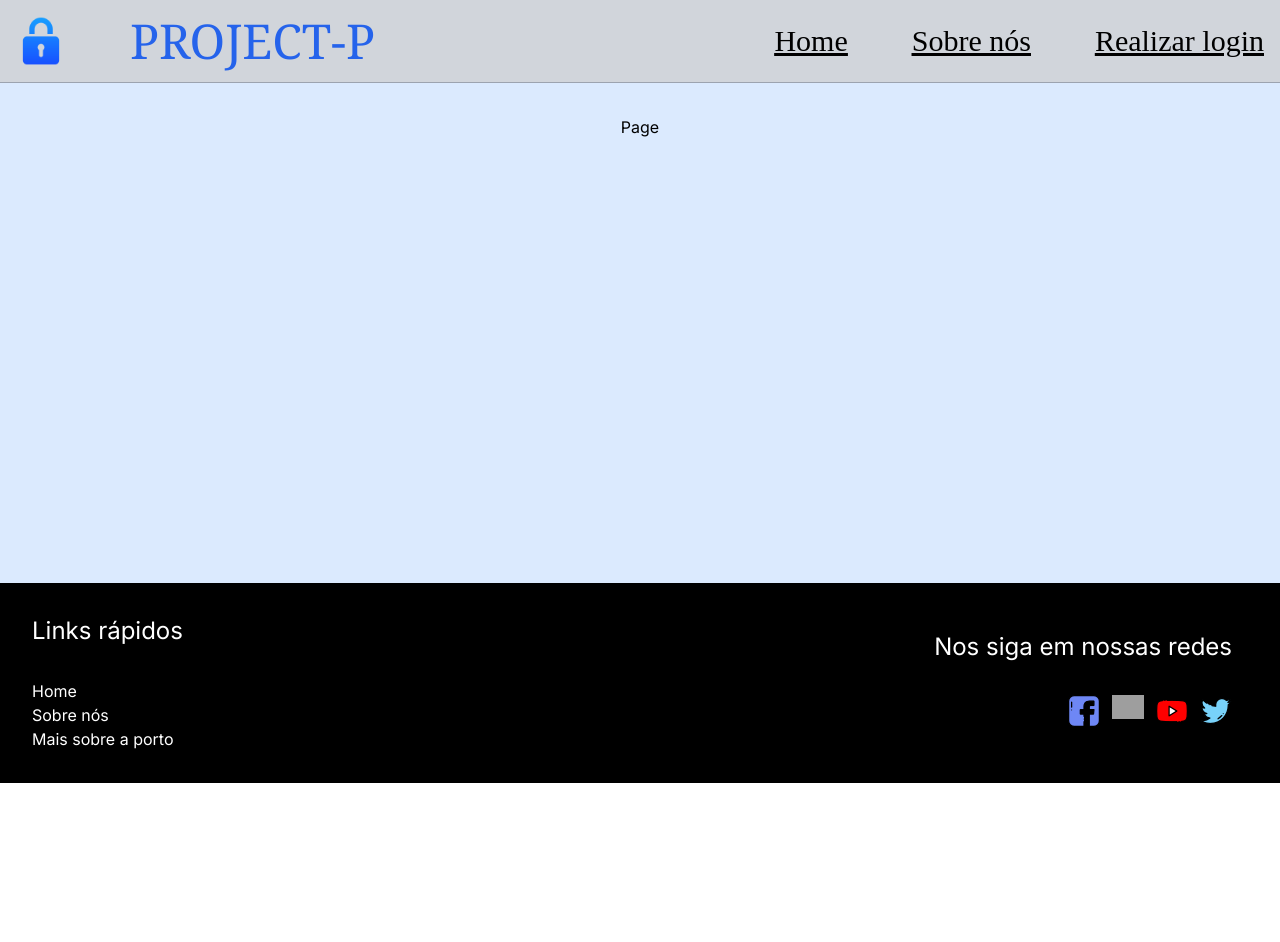
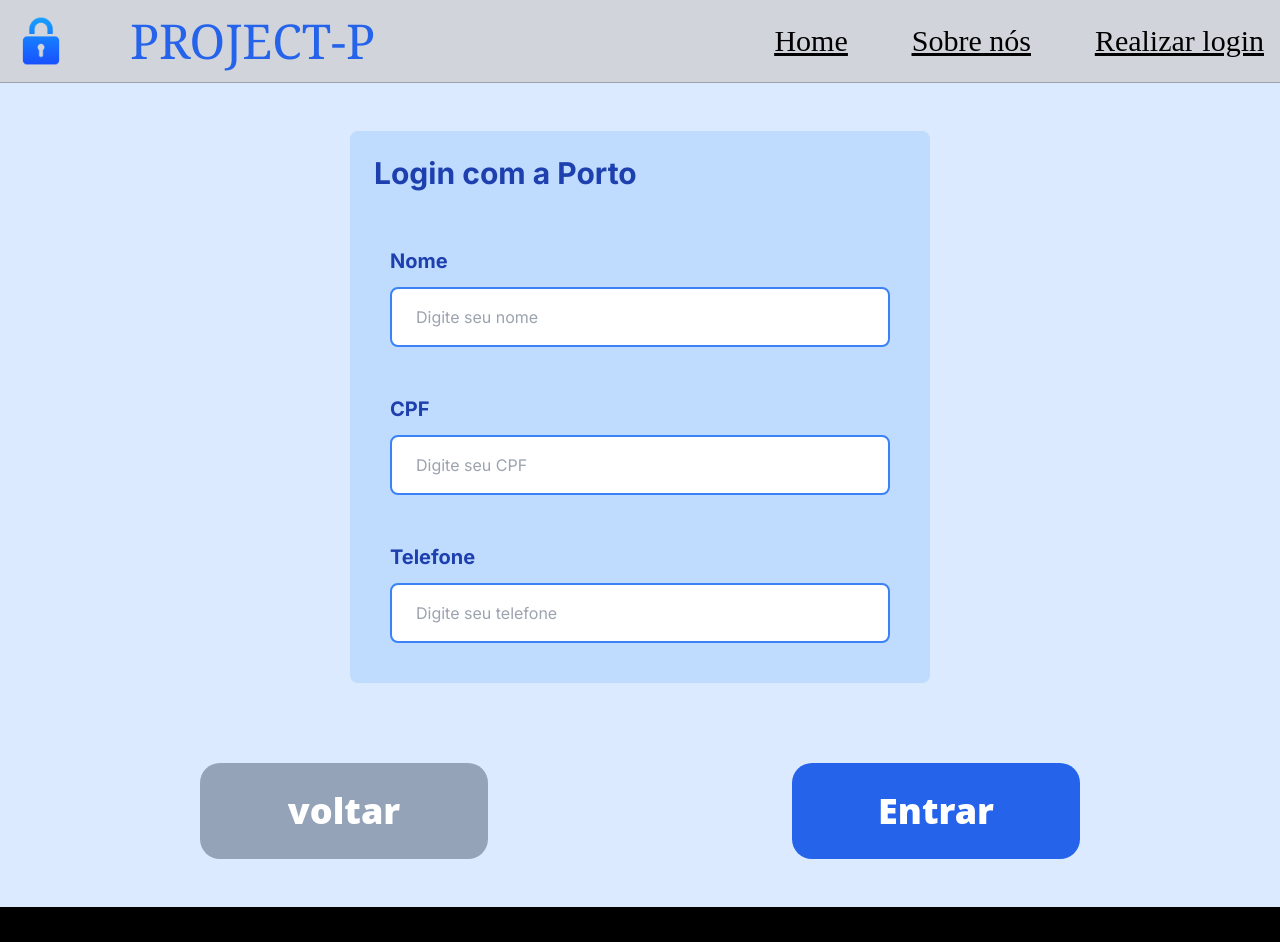
Before and after one commit to MatheusFelipeCamarinhaDuarte/project-p, a Next.js app: page /login in a window 1280 px wide. Shown: the top 942 px of the page. Before the commit the page ends 800 px from the top, so only its background shows below. Built offline with nearby package versions, Linux system fonts and the light colour scheme; grey boxes are pictures that could not be loaded.

Commit message:
modificado o CSS e feito o mdoal

```diff
--- a/src/app/dados/bike/page.jsx
+++ b/src/app/dados/bike/page.jsx
@@ -1,4 +1,4 @@
-
+"use client"
 import Link from "next/link";
 
 function recolherDados(){
@@ -13,23 +13,28 @@
   }
 
   export default function index() {
+
+
+
     return (
     <main>
         <div className='fundo-pagina'>
             <form className="formulario">
                 <legend className="titulo-dados">Dados da Bike</legend>
-                <fieldset>
-                    <legend className='text-form' for="idModelo">Modelo</legend>
-                    <input className='campo-form' type="text" name="Modelo" id="idModelo" placeholder="Digite seu Modelo de bike" required />
-                </fieldset>
-                <fieldset>
-                    <legend className='text-form' for="idNSerie">Nº de Série</legend>
-                    <input className='campo-form' type="text" name="NSerie" id="idNSerie" placeholder="Digite seu Nº Série" required/>
-                </fieldset>
-                <fieldset>
-                    <legend className="text-form" for="idValor">Valor</legend>
-                    <input className='campo-form' type="text" name="Valor" id="idValor" placeholder="Digite seu Valor TOTAL da sua bike" required/>
-                </fieldset>
+                <nav>
+                    <fieldset className="m-4">
+                        <legend className='text-form'>Modelo</legend>
+                        <input className='campo-form' type="text" name="Modelo" id="idModelo" placeholder="Digite seu Modelo de bike" required />
+                    </fieldset>
+                    <fieldset className="m-4">
+                        <legend className='text-form'>Nº de Série</legend>
+                        <input className='campo-form' autocapitalize="characters" type="text" name="NSerie" id="idNSerie" placeholder="Digite seu Nº Série" required/>
+                    </fieldset>
+                    <fieldset className="m-4">
+                        <legend className="text-form">Valor</legend>
+                        <input className='campo-form'  type="number" name="Valor" id="idValor" placeholder="Digite seu Valor TOTAL da sua bike" required/>
+                    </fieldset>
+                </nav>
             </form>
             </div>
 
@@ -40,7 +45,7 @@
                 </Link>
             </div>
             <div>
-                <Link href="/dados/fotos">
+                <Link href="/dados/bike/fotos">
                     <button onClick="" className="botao-telas">avançar</button>
                 </Link>
             </div>
--- a/src/app/dados/cliente/page.jsx
+++ /dev/null
@@ -1,55 +0,0 @@
-import Link from 'next/link';
-import React from 'react'
-
-
-
-function recolherDados(){
-    let inputNome = document.getElementById("idNome");
-    let nome = inputNome.value;
-    let inputCpf = document.getElementById("idCPF");
-    let cpf = inputCpf.value;
-    let inputTelefone = document.getElementById("idTelefone");
-    let telefone = inputTelefone.value;
-    let infoUser = [nome, cpf, telefone];
-    localStorage.setItem("infoUser", JSON.stringify(infoUser));
-}
-
-export default function page() {
-  return (
-    <main>
-        <div className='fundo-pagina'>
-            <form className="formulario">
-                <legend className="titulo-dados">Seus dados</legend>
-                <nav className= "form-cliente">
-                    <fieldset className='m-4'>
-                        <legend className="text-form">Nome</legend>
-                        <input className='campo-form' type="text" name="nome" id="idNome" placeholder="Digite seu nome" required />
-                    </fieldset>
-                    <fieldset className='m-4'>
-                        <legend className="text-form">CPF</legend>
-                        <input className='campo-form'  type="text" name="CPF" id="idCPF" placeholder="Digite seu CPF" required/>
-                    </fieldset>
-                    <fieldset className='m-4'>
-                        <legend className='text-form'>Telefone</legend>
-                        <input className='campo-form' type="text" name="Telefone" id="idTelefone" placeholder="Digite seu telefone" required/>
-                    </fieldset>
-                </nav>
-            </form>
-       </div>
-        <nav className="navegacao">
-            <div>
-                <Link href="/">
-                <button className="botao-telas">
-                    <span>voltar</span>
-                </button>
-                </Link>
-            </div>
-            <div>
-                <Link href="/dados/bike">
-                    <button  className="botao-telas" onClick="">avançar</button>
-                </Link>
-            </div>
-        </nav>
-    </main>
-    )
-}
--- a/src/app/globals.css
+++ b/src/app/globals.css
@@ -30,7 +30,10 @@
   }
   .botao-telas{
     font-family: 'Open Sans', sans-serif;
-    @apply font-extrabold text-white bg-blue-600 rounded p-3 text-4xl w-72 h-20 hover:shadow-2xl
+    @apply font-extrabold text-white bg-slate-400 rounded p-3 text-4xl w-72 h-20 hover:shadow-2xl
+  }
+  .navegacao :nth-child(2) button {
+    @apply bg-blue-600
   }
   .navegacao {
     @apply flex flex-row justify-around bg-blue-100 p-12
@@ -109,6 +112,7 @@
     @apply text-xl font-bold text-blue-800 mb-3 pt-8
   }
   .campo-form{
-    @apply w-full py-4 px-6  border-2 border-blue-500 rounded-lg
+    width: 500px;
+    @apply py-4 px-6 border-2 border-blue-500 rounded-lg
   }
 }
--- a/src/app/login/page.jsx
+++ b/src/app/login/page.jsx
@@ -1,9 +1,76 @@
-import React from 'react'
+"use client"
+import Link from 'next/link';
+import React, { useState } from 'react';
 
-export default function page() {
-  return (
-    <div className='fundo-pagina'>
-        <div>Page</div>
-    </div>
-  )
+export default function Page() {
+
+
+
+    const [nome, setNome] = useState('');
+    const [cpf, setCpf] = useState('');
+    const [telefone, setTelefone] = useState('');
+
+    function recolherDados(){
+        let infoUser = {'nome':nome, 'cpf':cpf, 'telefone':telefone};
+        let conectado = {'login':true}
+        sessionStorage.setItem('infoUser', JSON.stringify(infoUser));
+        sessionStorage.setItem('conectado', JSON.stringify(conectado));
+    }
+
+    function formatarCPF(event) {
+        const digits = event.target.value.replace(/\D/g, '');
+
+        if (digits.length > 10) {
+            event.target.value = `${digits.slice(0, 3)}.${digits.slice(3, 6)}.${digits.slice(6, 9)}-${digits.slice(9, 11)}`;
+        } else {
+            event.target.value = digits;
+        }
+    }
+
+    const validarFormulario = (event) => {
+        if (!nome || !cpf || !telefone) {
+          event.preventDefault(); // Impede o envio do formulário se algum campo estiver vazio
+          alert('Por favor, preencha todos os campos obrigatórios.');
+        } else {
+          recolherDados(); // Coleta os dados se os campos estiverem preenchidos
+        }
+      };
+
+    return (
+        <main>
+            <div className='fundo-pagina'>
+                <form className="formulario">
+                    <legend className="titulo-dados">Login com a Porto</legend>
+                    <nav>
+                        <fieldset className='m-4'>
+                            <legend className="text-form">Nome</legend>
+                            <input className='campo-form' type="text" name="nome" id="idNome" placeholder="Digite seu nome" required onChange={(e) => setNome(e.target.value)} />
+                        </fieldset>
+                        <fieldset className='m-4'>
+                            <legend className="text-form">CPF</legend>
+                            <input className='campo-form'pattern="\d{3}\.\d{3}\.\d{3}-\d{2}"type="text"name="CPF"id="idCPF"placeholder="Digite seu CPF" required onInput={formatarCPF} onChange={(e) => setCpf(e.target.value)}/>
+                        </fieldset>
+                        <fieldset className='m-4'>
+                            <legend className='text-form'>Telefone</legend>
+                            <input className='campo-form' type="text" name="Telefone" id="idTelefone" placeholder="Digite seu telefone" required onChange={(e) => setTelefone(e.target.value)}/>
+                        </fieldset>
+                    </nav>
+                </form>
+            </div>
+            <nav className="navegacao">
+                <div>
+                    <Link href="/">
+                        <button className="botao-telas">
+                            <span>voltar</span>
+                        </button>
+                    </Link>
+                </div>
+                <div>
+                    <Link href="/login/perfil">
+                        <button  className="botao-telas" onClick={validarFormulario}>Entrar</button>
+                    </Link>
+                </div>
+            </nav>
+        </main>
+    );
 }
--- /dev/null
+++ b/src/app/login/perfil/page.jsx
@@ -0,0 +1,14 @@
+'use client'
+import React, { useEffect, useState } from 'react'
+
+export default function page() {
+
+
+    return (
+    <main>
+        <div className='fundo-pagina'>
+
+        </div>
+    </main>
+  )
+}
--- a/src/app/page.jsx
+++ b/src/app/page.jsx
@@ -39,11 +39,11 @@
 
       {mostrarModal && (
               <div className="fixed top-0 left-0 w-full h-full bg-black bg-opacity-50 flex items-center justify-center z-50">
-              <div className="modal-container bg-white p-6 rounded shadow-lg w-11/12 md:w-1/2">
+              <div className=" fixed modal-container bg-white p-6 rounded shadow-lg w-11/12 md:w-1/2">
                 <button onClick={() => setMostrarModal(false)}>Fechar</button>
                 <p>Conteúdo do Modal</p>
               </div>
-            </div>
+            // </div>
             )}
 
       <div className='planos'>
@@ -76,8 +76,8 @@
       </div>
 
         <nav className='vistoria'>
-          <button className="botao-telas">
-            <Link className='texto-vistoria' href='/dados/cliente'>Realizar vistoria</Link>
+          <button className="botao-telas bg-blue-600">
+            <Link className='texto-vistoria' href='/login'>Realizar vistoria</Link>
           </button>
         </nav>
 
--- a/src/app/planos/confirmacao/page.jsx
+++ b/src/app/planos/confirmacao/page.jsx
@@ -2,6 +2,13 @@
 
 
 export default function index() {
+    // Recuperando usuário
+    const storegeRecuperado = sessionStorage.getItem('infoUser')
+    const infoUser = JSON.parse(storegeRecuperado)
+    const nome = infoUser.nome
+    const cpf = infoUser.cpf
+    const telefone = infoUser.telefone
+
     //   // Recupere os dados do localStorage
     //   const infoUser = JSON.parse(localStorage.getItem("infoUser"));
     //   const infoBike = JSON.parse(localStorage.getItem("infoBike"));
--- a/src/components/Cabecalho/Cabecalho.jsx
+++ b/src/components/Cabecalho/Cabecalho.jsx
@@ -1,8 +1,28 @@
+"use client"
 import Link from "next/link";
 import Image from 'next/image';
+import { useState } from "react";
 
 
+
+export function atualizar(){
+
+    let recuperado = sessionStorage.getItem("conectado")
+    let login = JSON.parse(recuperado)
+    let conectado = login.login
+    if (conectado){
+        setStringDeEmail('ver perfil')
+        setUrl('/login/perfil')
+    } else {
+        setStringDeEmail('Realizar login')
+        setUrl('/login')
+    }
+}
 export default function Cabecalho() {
+    const [stringDeEmail, setStringDeEmail] = useState('Realizar login')
+    const [url, setUrl] = useState('/login')
+
+
     return (
         <header className="">
             <nav className="cabecalho">
@@ -13,7 +33,7 @@
                 <div className="cabecalho-links">
                     <Link className="link-cabecalho" href="/"><span>Home</span></Link>
                     <Link className="link-cabecalho" href="/sobre"><span>Sobre nós</span></Link>
-                    <Link className="link-cabecalho" href="/login"><span>Realizar login</span></Link>
+                    <Link className="link-cabecalho" onClick={atualizar} href={url}><span>{stringDeEmail}</span></Link>
                 </div>
             </nav>
         </header>
```
Also changed, not shown: src/app/dados/bike/fotos/page.jsx (renamed from src/app/dados/fotos/page.jsx).
